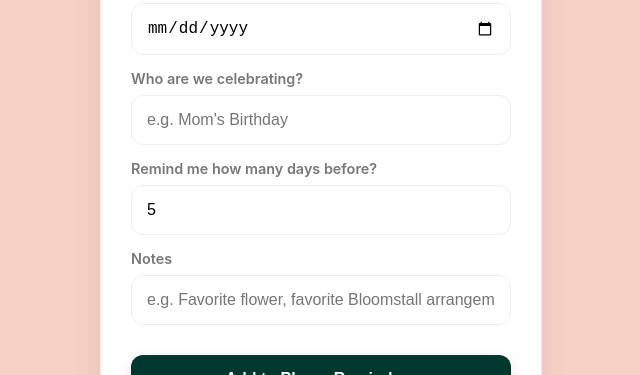
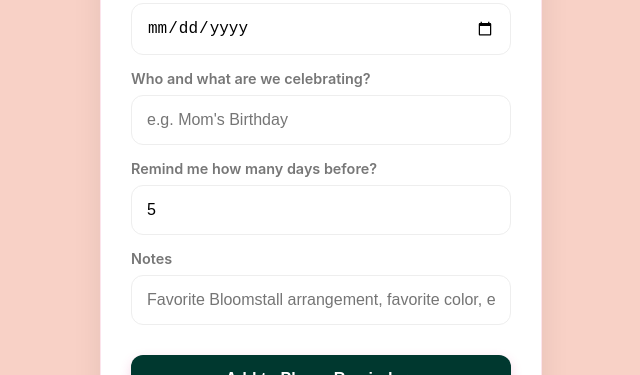
Before and after one commit to bloomreminder/bloomstall, a plain HTML site: page index.html in a window 1280 px wide. Shown: the part 184-559 px from the top of the page, without its empty margins (319-959 px from the left). Drawn offline with Linux system fonts and the light colour scheme.

Commit message:
Update index.html

```diff
--- a/index.html
+++ b/index.html
@@ -26,14 +26,14 @@
     <label for="eventDate">When is the big day?</label>
     <input type="date" id="eventDate">
 
-    <label for="eventNote">Who are we celebrating?</label>
+    <label for="eventNote">Who and what are we celebrating?</label>
     <input type="text" id="eventNote" placeholder="e.g. Mom's Birthday">
 
     <label for="daysBefore">Remind me how many days before?</label>
     <input type="number" id="daysBefore" value="5" min="1">
 
     <label for="notes">Notes</label>
-    <input type="text" id="eventNote" placeholder="e.g. Favorite flower, favorite Bloomstall arrangement, favorite color, etc.">
+    <input type="text" id="eventNote" placeholder="Favorite Bloomstall arrangement, favorite color, etc.">
 
     <button onclick="generateReminder()">Add to Phone Reminders</button>
 
```
